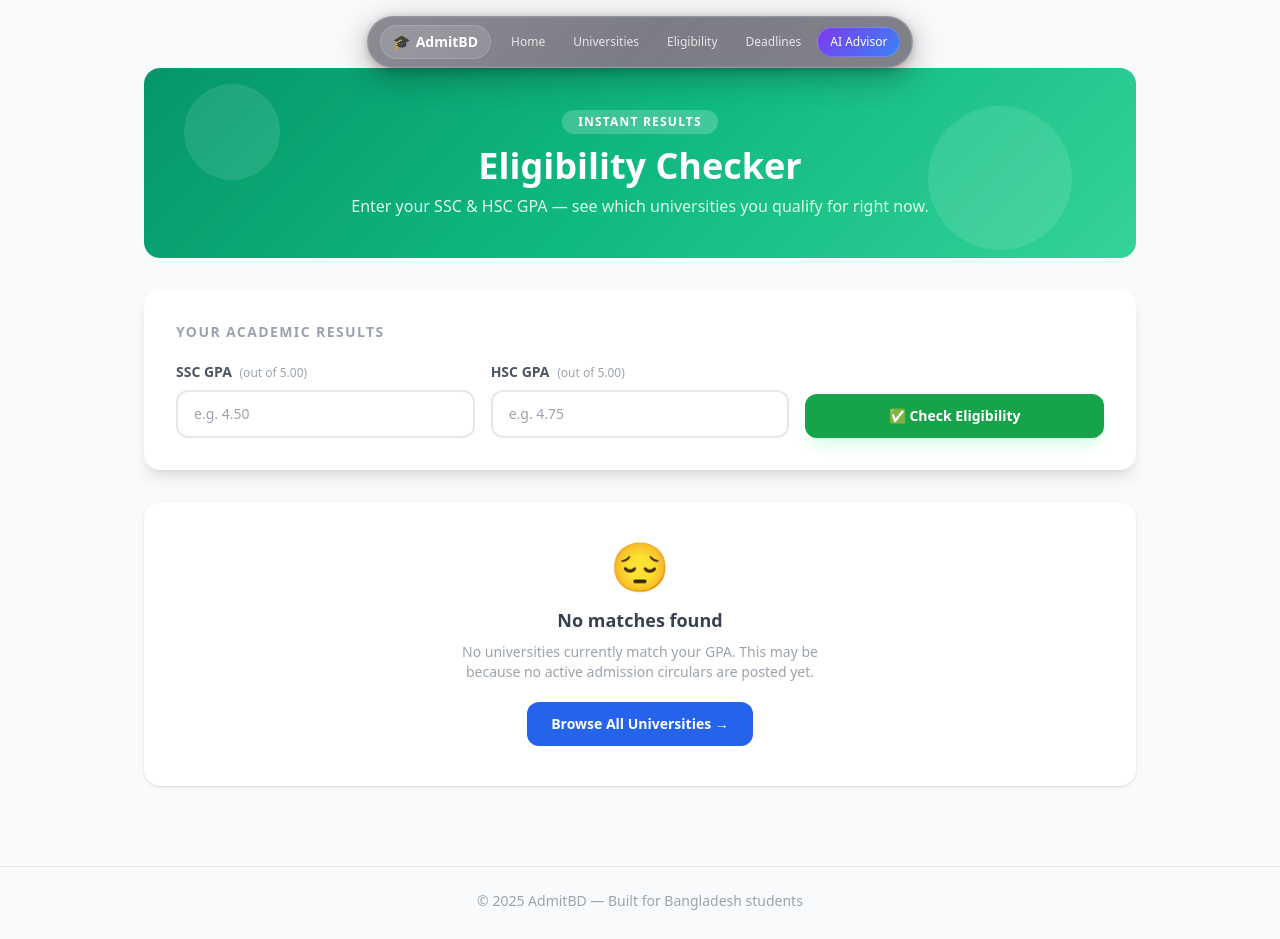
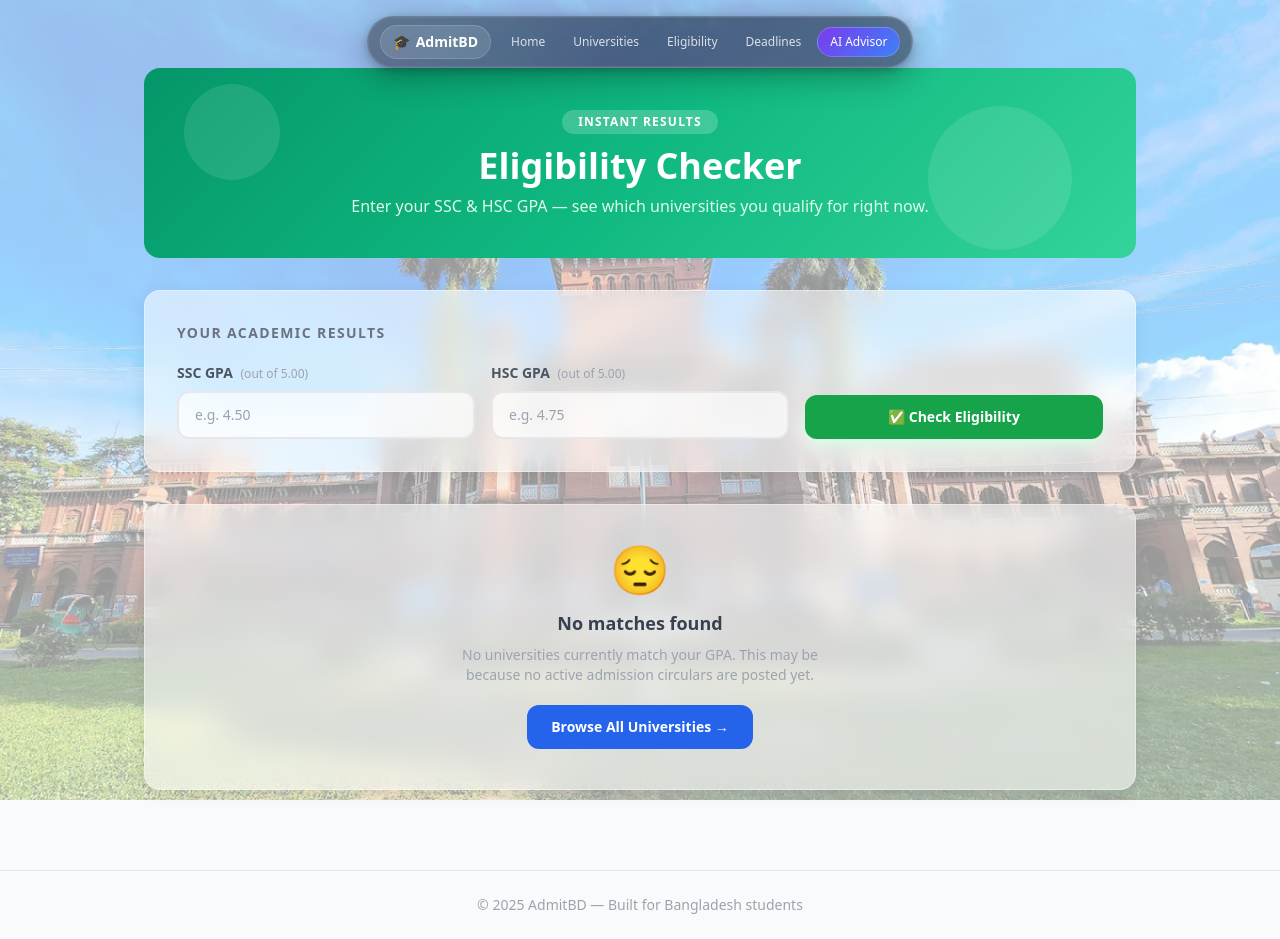
Before and after one commit to rahul-bepari/admitbd, a Flask app: template templates/checker.html in a window 1280 px wide. Before the commit the page ends 910 px from the top, so only its background shows below. Run offline with Flask 3, Linux system fonts and the light colour scheme; the template is opened without the code that fills it, so the values that code supplies are empty; some libraries are stand-ins or nearby versions.

Commit message:
Checker page: slideshow background + glassy cards

```diff
--- a/templates/checker.html
+++ b/templates/checker.html
@@ -1,5 +1,43 @@
 {% extends "base.html" %}
 {% block content %}
+
+<!-- Slideshow Background -->
+<div id="bg-slideshow" class="fixed inset-0 -z-10">
+    <div id="bg-slide" class="absolute inset-0 bg-cover bg-center"
+        style="opacity: 0; transition: opacity 1s ease-in-out;"></div>
+    <div class="absolute inset-0 bg-white bg-opacity-60"></div>
+</div>
+
+<script>
+const images = [
+    "/static/images/uni1.png",
+    "/static/images/uni2.png",
+    "/static/images/uni3.png",
+    "/static/images/uni4.png",
+    "/static/images/uni5.png",
+    "/static/images/uni6.png",
+    "/static/images/uni7.png",
+    "/static/images/uni8.png",
+    "/static/images/uni9.png",
+    "/static/images/uni10.png",
+    "/static/images/uni11.png",
+    "/static/images/uni12.png"
+];
+let current = 0;
+const slide = document.getElementById('bg-slide');
+function nextSlide() {
+    slide.style.opacity = '0';
+    setTimeout(() => {
+        slide.style.backgroundImage = `url('${images[current]}')`;
+        slide.style.opacity = '1';
+        current = (current + 1) % images.length;
+    }, 1000);
+}
+slide.style.backgroundImage = `url('${images[0]}')`;
+slide.style.opacity = '1';
+current = 1;
+setInterval(nextSlide, 20000);
+</script>
 
 <!-- Header -->
 <div class="relative overflow-hidden rounded-2xl mb-8"
@@ -17,9 +55,10 @@
     </div>
 </div>
 
-<!-- Form Card -->
-<div class="bg-white rounded-2xl shadow-lg p-8 mb-8">
-    <h2 class="text-sm font-bold text-gray-400 uppercase tracking-widest mb-5">Your Academic Results</h2>
+<!-- Form Card (glassy) -->
+<div class="rounded-2xl p-8 mb-8"
+    style="background: rgba(255,255,255,0.55); backdrop-filter: blur(12px); -webkit-backdrop-filter: blur(12px); border: 1px solid rgba(255,255,255,0.4); box-shadow: 0 4px 16px rgba(0,0,0,0.08);">
+    <h2 class="text-sm font-bold text-gray-500 uppercase tracking-widest mb-5">Your Academic Results</h2>
     <form method="POST">
         <div class="grid grid-cols-1 sm:grid-cols-3 gap-4 items-end">
             <div>
@@ -29,7 +68,8 @@
                 </label>
                 <input type="number" name="ssc" step="0.01" min="0" max="5"
                     value="{{ ssc or '' }}" placeholder="e.g. 4.50"
-                    class="w-full border-2 border-gray-200 rounded-xl px-4 py-3 text-sm font-medium focus:outline-none focus:border-green-400 focus:ring-4 focus:ring-green-50 transition">
+                    class="w-full border-2 border-gray-200 rounded-xl px-4 py-3 text-sm font-medium focus:outline-none focus:border-green-400 focus:ring-4 focus:ring-green-50 transition"
+                    style="background: rgba(255,255,255,0.7);">
             </div>
             <div>
                 <label class="block text-sm font-semibold text-gray-600 mb-2">
@@ -38,7 +78,8 @@
                 </label>
                 <input type="number" name="hsc" step="0.01" min="0" max="5"
                     value="{{ hsc or '' }}" placeholder="e.g. 4.75"
-                    class="w-full border-2 border-gray-200 rounded-xl px-4 py-3 text-sm font-medium focus:outline-none focus:border-green-400 focus:ring-4 focus:ring-green-50 transition">
+                    class="w-full border-2 border-gray-200 rounded-xl px-4 py-3 text-sm font-medium focus:outline-none focus:border-green-400 focus:ring-4 focus:ring-green-50 transition"
+                    style="background: rgba(255,255,255,0.7);">
             </div>
             <button type="submit"
                 class="w-full bg-green-600 hover:bg-green-700 active:scale-95 text-white font-bold px-6 py-3 rounded-xl transition text-sm shadow-lg shadow-green-100">
@@ -57,20 +98,21 @@
         <div class="w-10 h-10 bg-green-100 rounded-xl flex items-center justify-center text-lg">🎉</div>
         <div>
             <div class="text-lg font-bold text-gray-800">You qualify for <span class="text-green-600">{{ matches|length }} universit{{ 'y' if matches|length == 1 else 'ies' }}</span></div>
-            <div class="text-sm text-gray-400">Based on SSC: {{ ssc }} | HSC: {{ hsc }}</div>
+            <div class="text-sm text-gray-500">Based on SSC: {{ ssc }} | HSC: {{ hsc }}</div>
         </div>
     </div>
 
     <div class="flex flex-col gap-4">
         {% for c in matches %}
-        <div class="bg-white rounded-2xl shadow p-5 border border-transparent hover:border-green-100 hover:shadow-md transition">
+        <div class="rounded-2xl p-5 hover:shadow-md transition"
+            style="background: rgba(255,255,255,0.55); backdrop-filter: blur(12px); -webkit-backdrop-filter: blur(12px); border: 1px solid rgba(255,255,255,0.4); box-shadow: 0 4px 16px rgba(0,0,0,0.08);">
             <div class="flex justify-between items-start gap-3">
                 <div>
                     <h3 class="font-bold text-blue-700 text-base leading-tight">
                         {{ c.universities.name if c.universities else "Unknown University" }}
                     </h3>
                     {% if c.universities and c.universities.location %}
-                    <p class="text-xs text-gray-400 mt-1">📍 {{ c.universities.location }}</p>
+                    <p class="text-xs text-gray-500 mt-1">📍 {{ c.universities.location }}</p>
                     {% endif %}
                 </div>
                 <span class="shrink-0 bg-green-100 text-green-700 text-xs font-bold px-3 py-1 rounded-full">
@@ -79,19 +121,19 @@
             </div>
 
             <div class="mt-4 grid grid-cols-2 sm:grid-cols-4 gap-3">
-                <div class="bg-gray-50 rounded-xl p-3 text-center">
+                <div class="rounded-xl p-3 text-center" style="background: rgba(255,255,255,0.6);">
                     <div class="text-xs text-gray-400 mb-1">Min SSC</div>
                     <div class="text-sm font-bold text-gray-700">{{ c.min_ssc_gpa or "Any" }}</div>
                 </div>
-                <div class="bg-gray-50 rounded-xl p-3 text-center">
+                <div class="rounded-xl p-3 text-center" style="background: rgba(255,255,255,0.6);">
                     <div class="text-xs text-gray-400 mb-1">Min HSC</div>
                     <div class="text-sm font-bold text-gray-700">{{ c.min_hsc_gpa or "Any" }}</div>
                 </div>
-                <div class="bg-gray-50 rounded-xl p-3 text-center">
+                <div class="rounded-xl p-3 text-center" style="background: rgba(255,255,255,0.6);">
                     <div class="text-xs text-gray-400 mb-1">Deadline</div>
                     <div class="text-sm font-bold text-gray-700">{{ c.apply_end or "TBA" }}</div>
                 </div>
-                <div class="bg-gray-50 rounded-xl p-3 text-center">
+                <div class="rounded-xl p-3 text-center" style="background: rgba(255,255,255,0.6);">
                     <div class="text-xs text-gray-400 mb-1">App. Fee</div>
                     <div class="text-sm font-bold text-gray-700">
                         {% if c.application_fee %}৳{{ c.application_fee }}{% else %}TBA{% endif %}
@@ -104,7 +146,8 @@
 
     {% else %}
     <!-- No Results -->
-    <div class="bg-white rounded-2xl shadow p-10 text-center">
+    <div class="rounded-2xl p-10 text-center"
+        style="background: rgba(255,255,255,0.55); backdrop-filter: blur(12px); -webkit-backdrop-filter: blur(12px); border: 1px solid rgba(255,255,255,0.4); box-shadow: 0 4px 16px rgba(0,0,0,0.08);">
         <div class="text-5xl mb-4">😔</div>
         <h3 class="text-lg font-bold text-gray-700 mb-2">No matches found</h3>
         <p class="text-gray-400 text-sm max-w-sm mx-auto">No universities currently match your GPA. This may be because no active admission circulars are posted yet.</p>
```
